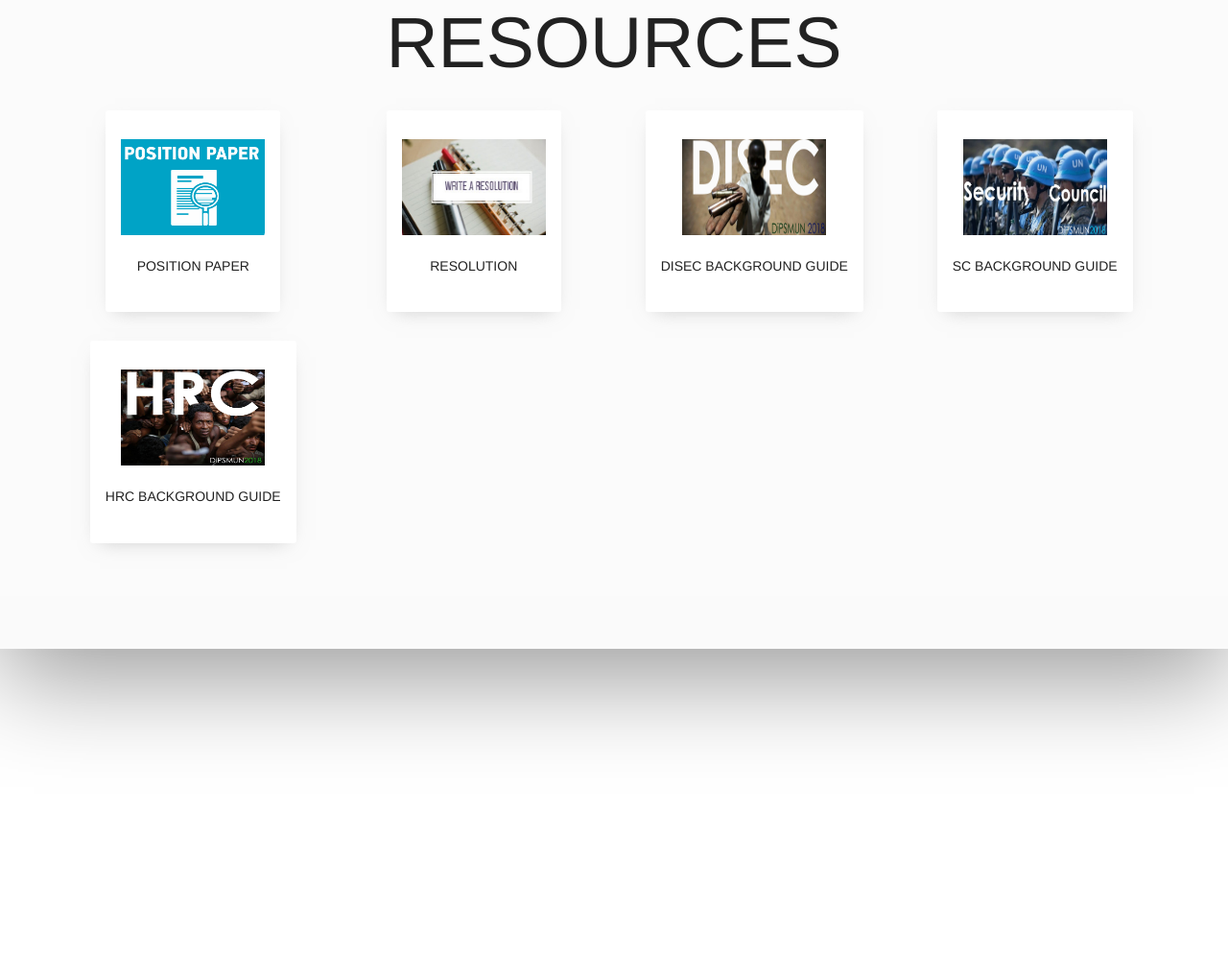
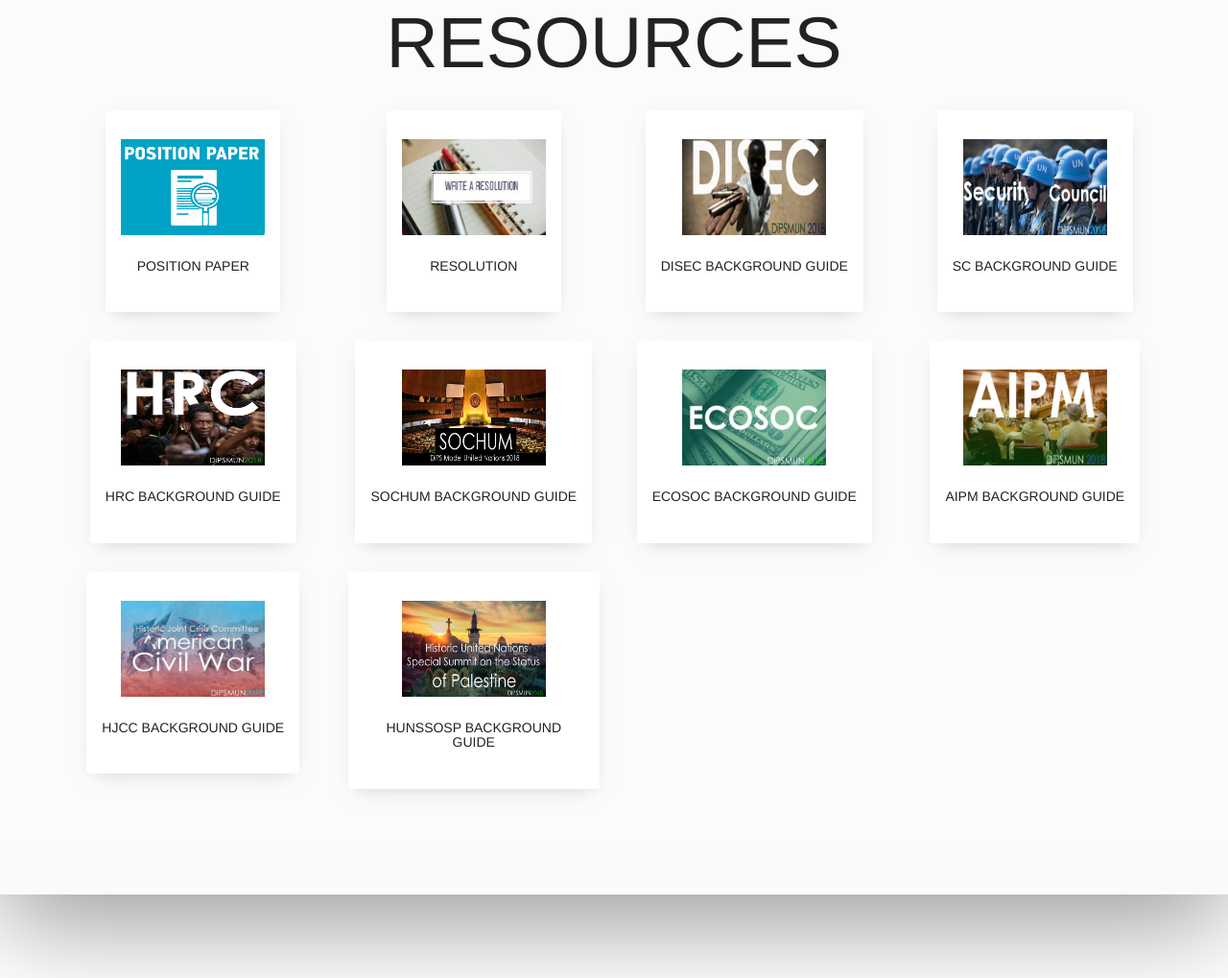
Before and after one commit to dipsmun2018/DiPSMUN2018, a plain HTML site: page resources.html in a window 1280 px wide. Shown: the part 346-1365 px from the top of the page at 96% size. Drawn offline with nearby package versions, Linux system fonts and the light colour scheme; a web font is replaced by a local one.

Commit message:
Add files via upload

```diff
--- a/resources.html
+++ b/resources.html
@@ -128,6 +128,7 @@
                                     </div>
                                 </a>
                             </div><!--Resolution-->
+
                             <div class="col-md-3 col-sm-4 col-xs-6 col-xxs-12">
                                 <a href="../kaliumthemecom-laborator.netdna-ssl.com/assets/docs/DISEC Background Guide.pdf" download=download>
                                     <div class="feature-box">
@@ -140,7 +141,7 @@
                             </div><!--DISEC BG-->
 
                             <div class="col-md-3 col-sm-4 col-xs-6 col-xxs-12">
-                                <a href="../kaliumthemecom-laborator.netdna-ssl.com/assets/docs/UNSC Background Guide Final.pdf" download=download>
+                                <a href="../kaliumthemecom-laborator.netdna-ssl.com/assets/docs/UNSC Background Guide.pdf" download=download>
                                     <div class="feature-box">
                                         <div class="feature-logo">
                                             <img alt="Resolution" class="demo-image hover-animation lazyloaded" width="150px" height="100px" src="../kaliumthemecom-laborator.netdna-ssl.com/assets/img/committee/sc.jpg" />
@@ -148,9 +149,9 @@
                                         <h2 class="feature-title">SC Background Guide</h2>
                                     </div>
                                 </a>
-                            </div><!--SC Background Guide-->
+                            </div><!--SC BG-->
 
-                             <div class="col-md-3 col-sm-4 col-xs-6 col-xxs-12">
+                            <div class="col-md-3 col-sm-4 col-xs-6 col-xxs-12">
                                 <a href="../kaliumthemecom-laborator.netdna-ssl.com/assets/docs/HRC BG.pdf" download=download>
                                     <div class="feature-box">
                                         <div class="feature-logo">
@@ -159,18 +160,62 @@
                                         <h2 class="feature-title">HRC Background Guide</h2>
                                     </div>
                                 </a>
-                            </div><!--SC Background Guide-->
-                         <!--   <div class="col-md-3 col-sm-4 col-xs-6 col-xxs-12">
-                                <a href="ECOSOC.html">
+                            </div><!--HRC BG-->
+
+                            <div class="col-md-3 col-sm-4 col-xs-6 col-xxs-12">
+                                <a href="../kaliumthemecom-laborator.netdna-ssl.com/assets/docs/SOCHUM Background Guide.pdf" download=download>
                                     <div class="feature-box">
                                         <div class="feature-logo">
-                                            <img alt="ECOSOC" class="demo-image hover-animation lazyloaded" width="150px" height="100px" src="../kaliumthemecom-laborator.netdna-ssl.com/assets/img/committee/Ecosoc.jpg" />
+                                            <img alt="Resolution" class="demo-image hover-animation lazyloaded" width="150px" height="100px" src="../kaliumthemecom-laborator.netdna-ssl.com/assets/img/committee/SOCHUM.jpg" />
                                         </div>
-                                        <h2 class="feature-title">ECOSOC</h2>
-                                        <p class="feature-description"> Economic and Social Council </p>
+                                        <h2 class="feature-title">SOCHUM Background Guide</h2>
                                     </div>
                                 </a>
-                            </div>-->  <!--ECOSOC-->
+                            </div><!--SOCHUM BG-->
+
+                            <div class="col-md-3 col-sm-4 col-xs-6 col-xxs-12">
+                                <a href="../kaliumthemecom-laborator.netdna-ssl.com/assets/docs/ECOSOC Background Guide.pdf" download=download>
+                                    <div class="feature-box">
+                                        <div class="feature-logo">
+                                            <img alt="Resolution" class="demo-image hover-animation lazyloaded" width="150px" height="100px" src="../kaliumthemecom-laborator.netdna-ssl.com/assets/img/committee/Ecosoc.jpg" />
+                                        </div>
+                                        <h2 class="feature-title">ECOSOC Background Guide</h2>
+                                    </div>
+                                </a>
+                            </div><!--ECOSOC BG-->
+
+                            <div class="col-md-3 col-sm-4 col-xs-6 col-xxs-12">
+                                <a href="../kaliumthemecom-laborator.netdna-ssl.com/assets/docs/AIPM Background Guide.pdf" download=download>
+                                    <div class="feature-box">
+                                        <div class="feature-logo">
+                                            <img alt="Resolution" class="demo-image hover-animation lazyloaded" width="150px" height="100px" src="../kaliumthemecom-laborator.netdna-ssl.com/assets/img/committee/AIPM.jpg" />
+                                        </div>
+                                        <h2 class="feature-title">AIPM Background Guide</h2>
+                                    </div>
+                                </a>
+                            </div><!--AIPM BG-->
+
+                            <div class="col-md-3 col-sm-4 col-xs-6 col-xxs-12">
+                                <a href="../kaliumthemecom-laborator.netdna-ssl.com/assets/docs/HJCC Background Guide.pdf" download=download>
+                                    <div class="feature-box">
+                                        <div class="feature-logo">
+                                            <img alt="Resolution" class="demo-image hover-animation lazyloaded" width="150px" height="100px" src="../kaliumthemecom-laborator.netdna-ssl.com/assets/img/committee/HJCC.jpg" />
+                                        </div>
+                                        <h2 class="feature-title">HJCC Background Guide</h2>
+                                    </div>
+                                </a>
+                            </div><!--HJCC BG-->
+
+                            <div class="col-md-3 col-sm-4 col-xs-6 col-xxs-12">
+                                <a href="../kaliumthemecom-laborator.netdna-ssl.com/assets/docs/HUNSSOSP Background Guide.pdf" download=download>
+                                    <div class="feature-box">
+                                        <div class="feature-logo">
+                                            <img alt="Resolution" class="demo-image hover-animation lazyloaded" width="150px" height="100px" src="../kaliumthemecom-laborator.netdna-ssl.com/assets/img/committee/Hunssosp.jpg" />
+                                        </div>
+                                        <h2 class="feature-title">HUNSSOSP Background Guide</h2>
+                                    </div>
+                                </a>
+                            </div><!--HUNSSOSP BG-->
 
 
                         </div>
```
